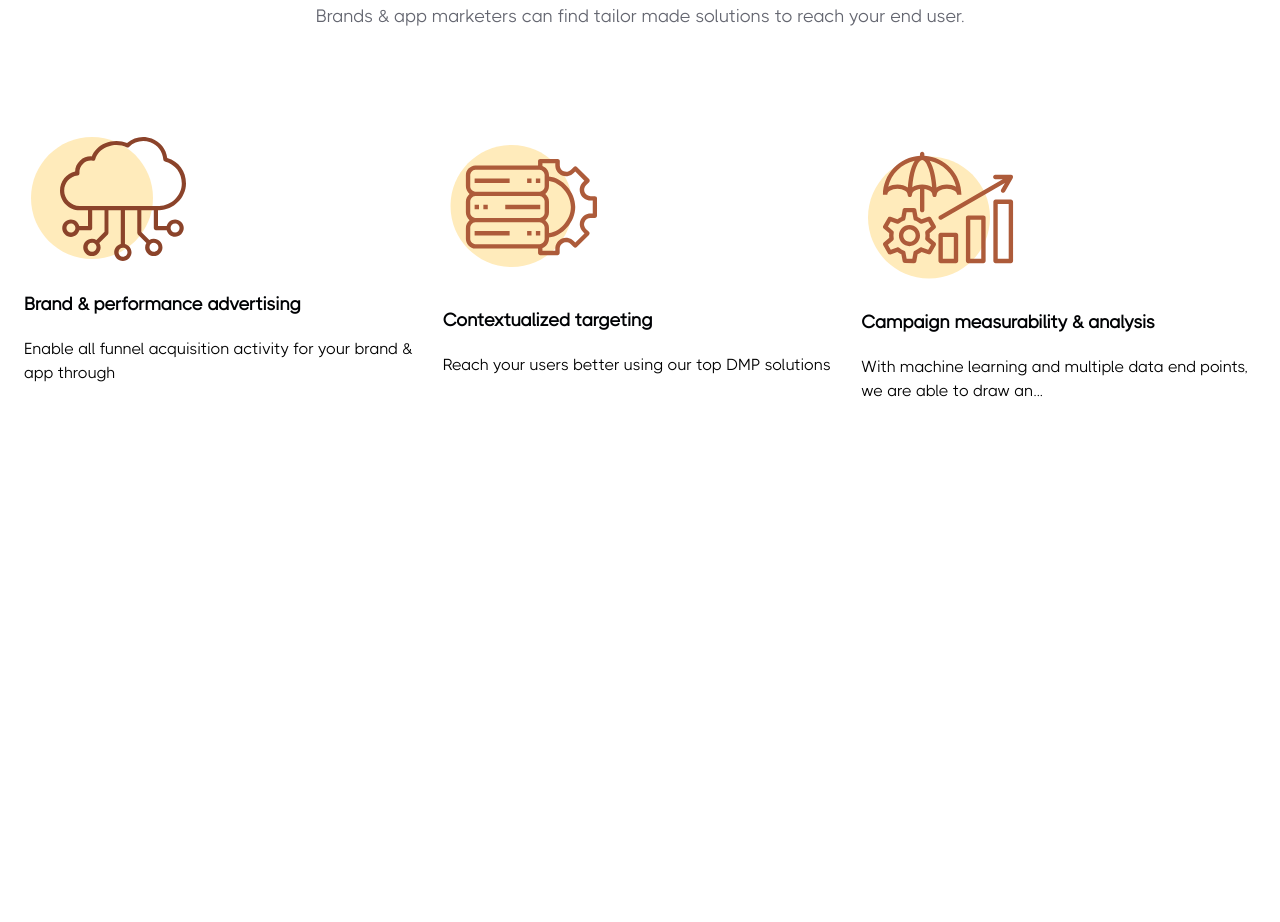
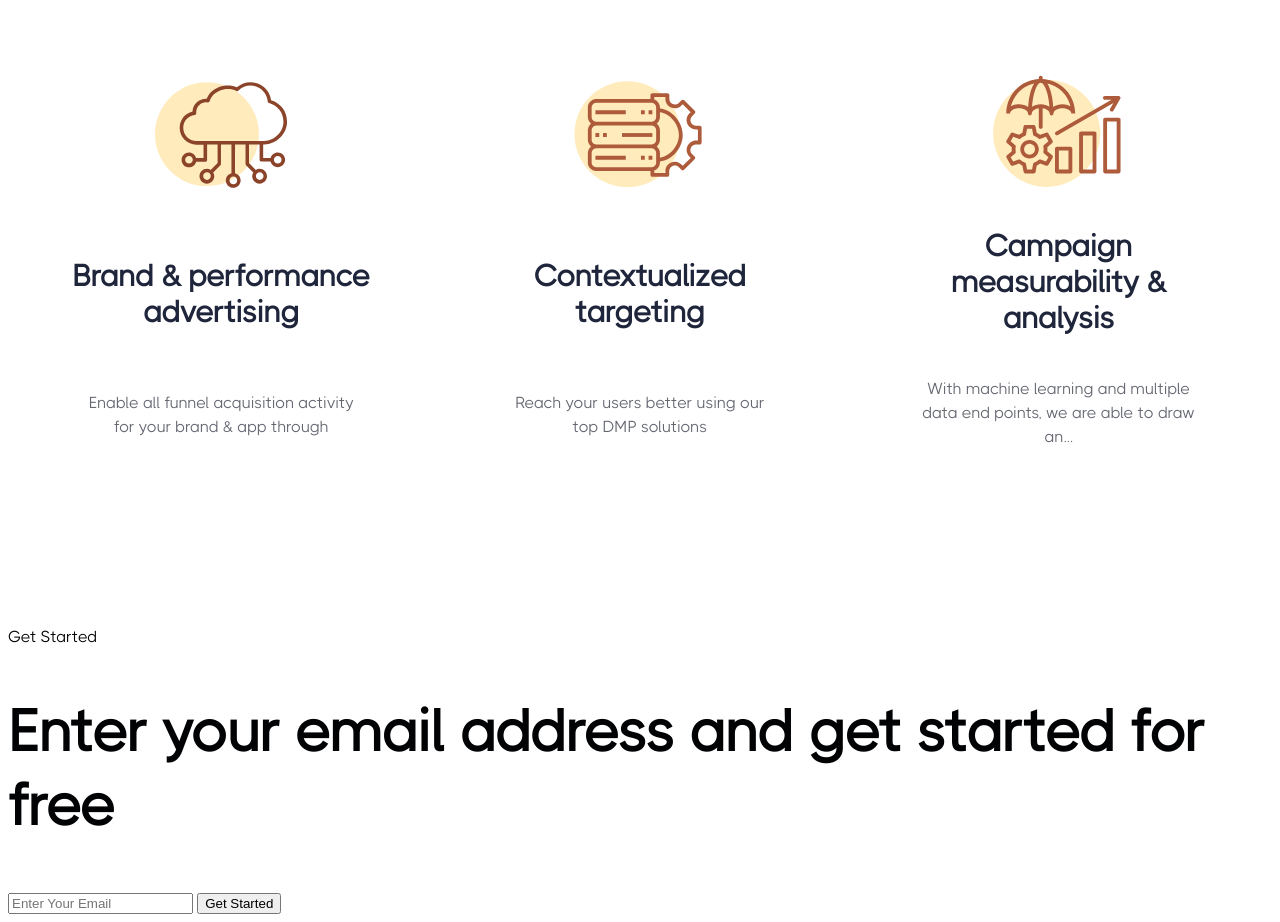
Before and after one commit to nafeezmahdi/juunoo-html-css, a plain HTML site: page index.html in a window 1280 px wide. Shown: the part 1191-2113 px from the top of the page. Before the commit the page ends 1738 px from the top, so only its background shows below. Drawn offline with Linux system fonts and the light colour scheme; files whose address does not match are found by name.

Commit message:
working on feature section

```diff
--- a/css/feature-section.css
+++ b/css/feature-section.css
@@ -28,13 +28,31 @@
 }
 
 .feature-item-box {
+  max-width: 28rem;
+  gap: 1.5rem;
+  padding: 1.5rem;
+  align-items: center;
+  justify-items: center;
 }
 
 .fib-img {
+  width: 9rem;
+  height: 9rem;
+  margin-bottom: 0.5rem;
 }
 
 .fi-heading-text {
+  font-size: 1.875rem;
+  line-height: 2.25rem;
+  color: rgb(31 37 59);
+  text-align: center;
+  max-width: 18ch;
 }
 
 .fi-sm-text {
+  font-size: 1rem;
+  line-height: 1.5rem;
+  text-align: center;
+  max-width: 28ch;
+  color: rgb(100 102 112);
 }
--- /dev/null
+++ b/css/started-section.css
@@ -0,0 +1,23 @@
+.section-started {
+}
+
+.started-box {
+}
+
+.started-texts {
+}
+
+.gets-sm-text {
+}
+
+.gets-heading-text {
+}
+
+.started-form {
+}
+
+.email-input-box {
+}
+
+.gets-btn {
+}
--- a/css/style.css
+++ b/css/style.css
@@ -73,6 +73,8 @@ h3 {
   font-size: 1.125rem;
   line-height: 1.75rem;
   font-weight: 700;
+  margin-block-start: 0;
+  margin-block-end: 0;
 }
 
 p {
@@ -93,6 +95,10 @@ body {
 .section-padding-margin {
   padding: 2.5rem 1rem;
   margin: 0 auto;
+}
+.margin-left-right {
+  margin-left: auto;
+  margin-right: auto;
 }
 
 .section-padding {
--- a/index.html
+++ b/index.html
@@ -5,6 +5,7 @@
     <meta name="viewport" content="width=device-width, initial-scale=1.0" />
     <title>Juunoo</title>
     <!-- CSS Links -->
+    <link rel="stylesheet" href="css/started-section.css" />
     <link rel="stylesheet" href="css/feature-section.css" />
     <link rel="stylesheet" href="css/about-section.css" />
     <link rel="stylesheet" href="css/hero-section.css" />
@@ -106,7 +107,7 @@
           </div>
           <div class="feature-items-box grid grid--3--cols">
             <!--  -->
-            <div class="feature-item-box">
+            <div class="feature-item-box grid margin-left-right">
               <img src="assets/1.svg" alt="" class="fib-img" />
               <h3 class="fi-heading-text">Brand & performance advertising</h3>
               <p class="fi-sm-text">
@@ -115,7 +116,7 @@
               </p>
             </div>
             <!--  -->
-            <div class="feature-item-box">
+            <div class="feature-item-box grid margin-left-right">
               <img src="assets/2.svg" alt="" class="fib-img" />
               <h3 class="fi-heading-text">Contextualized targeting</h3>
               <p class="fi-sm-text">
@@ -123,7 +124,7 @@
               </p>
             </div>
             <!--  -->
-            <div class="feature-item-box">
+            <div class="feature-item-box grid margin-left-right">
               <img src="assets/3.svg" alt="" class="fib-img" />
               <h3 class="fi-heading-text">Campaign measurability & analysis</h3>
               <p class="fi-sm-text">
@@ -136,6 +137,28 @@
         </div>
       </section>
       <!--  -->
+      <!-- Started Section -->
+      <section class="section-started">
+        <div class="started-box">
+          <div class="started-texts">
+            <p class="gets-sm-text">Get Started</p>
+            <h2 class="gets-heading-text">
+              Enter your email address and get started for free
+            </h2>
+          </div>
+          <form class="started-form">
+            <input
+              type="email"
+              name="email"
+              placeholder="Enter Your Email"
+              required
+              class="email-input-box"
+            />
+            <button class="gets-btn">Get Started</button>
+          </form>
+        </div>
+      </section>
+      <!--  -->
     </main>
   </body>
 </html>
```
